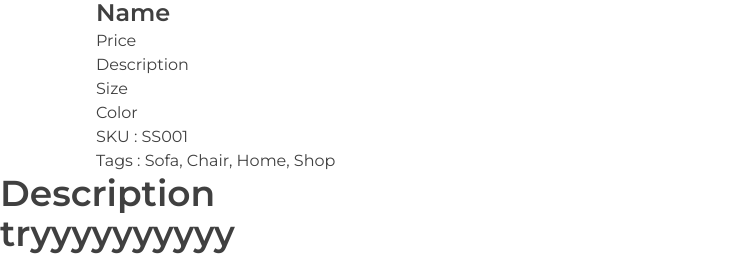
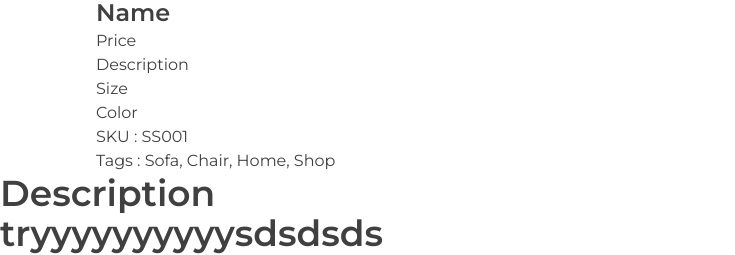
Before and after one commit to group3-immortal-elf/project_html_css, a plain HTML site: page single_product.html in a window 1280 px wide. Shown: the part 1349-1604 px from the top of the page, without its empty margins (0-735 px from the left). Drawn offline with nearby package versions, Linux system fonts and the light colour scheme.

Commit message:
try merge

```diff
--- a/single_product.html
+++ b/single_product.html
@@ -160,7 +160,7 @@
 			<section id=""></section>
 		</main>
 
-		<h2>tryyyyyyyyyy</h2>
+		<h2>tryyyyyyyyyysdsdsds</h2>
 
 		<!-- This is footer. -->
 		<footer></footer>
```
